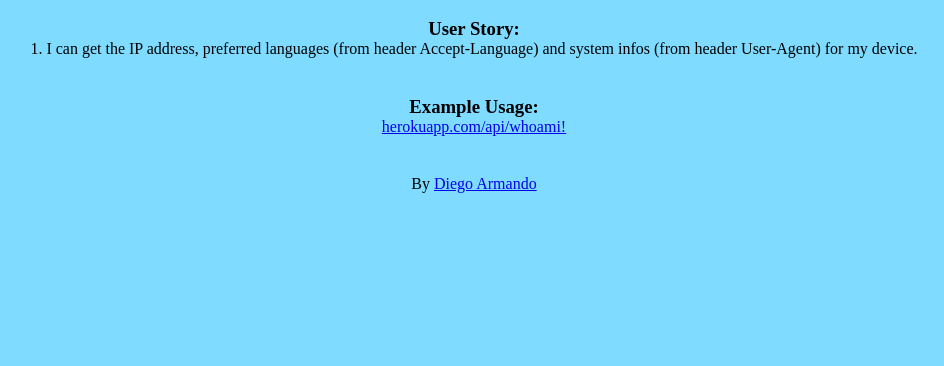
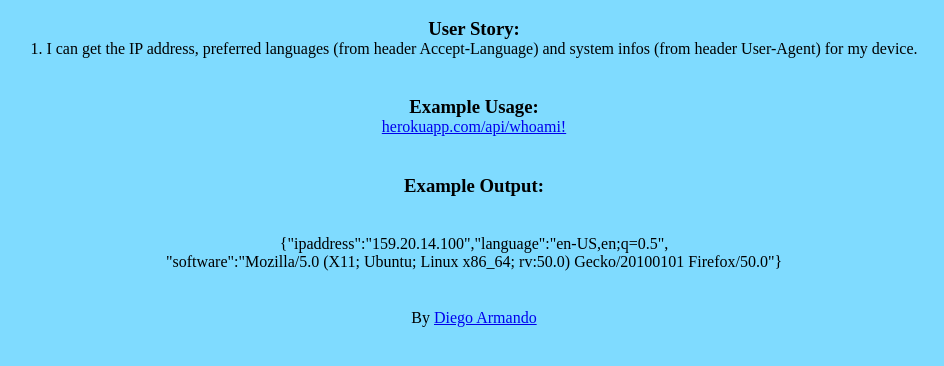
Before and after one commit to Armandilho/API---Request-Header-Parser-Microservice, a website: page Public/index.html in a window 1280 px wide. Shown: the part 96-462 px from the top of the page, without its empty margins (166-1110 px from the left). Drawn offline with Linux system fonts and the light colour scheme.

Commit message:
correction implemented

```diff
--- a/Public/css/style.css
+++ b/Public/css/style.css
@@ -12,6 +12,6 @@ body {
     margin: 3% 0 0 0;
 }
 
-footer, h1, h3, a {
+footer, h1, h3, a, p {
     margin: 3% 0 0 0;
 }
--- a/Public/index.html
+++ b/Public/index.html
@@ -16,6 +16,13 @@
         </ol>
         <h3>Example Usage:</h3>
         <a href="https://pure-eyrie-33784.herokuapp.com/api/whoami">herokuapp.com/api/whoami!</a>
+
+
+        <h3>Example Output:</h3>
+
+        <p>{"ipaddress":"159.20.14.100","language":"en-US,en;q=0.5",<br>
+            "software":"Mozilla/5.0 (X11; Ubuntu; Linux x86_64; rv:50.0) Gecko/20100101 Firefox/50.0"}</p>
+
         <footer>By <a href="https://github.com/Armandilho">Diego Armando</a></footer>
     </body>
 </html>
```
